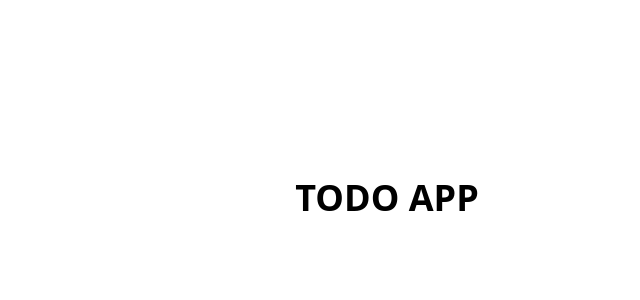
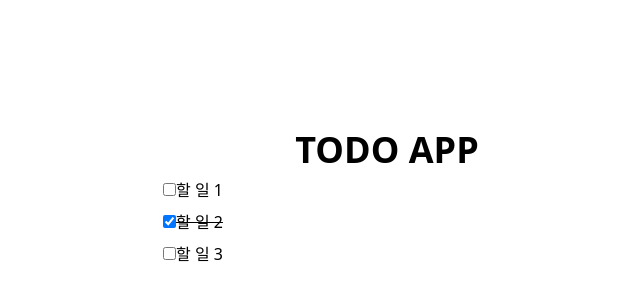
Before and after one commit to goorm-2nd-team4/todo-fe, a React (Vite) app: page / in a window 1280 px wide. Shown: the part 202-502 px from the top of the page, without its empty margins (253-893 px from the left). Built offline with nearby package versions, Linux system fonts and the light colour scheme.

Commit message:
[CHORE] 더미 데이터 추가 및 App.tsx에서 TodoCard 렌더링 연결

```diff
--- a/src/App.tsx
+++ b/src/App.tsx
@@ -1,7 +1,39 @@
+import { useState } from 'react';
+import { TodoCard } from './components/TodoCard';
+import { DUMMY_TODOS } from './mocks/todos';
+import type { Todo } from './types/todo';
+
 function App() {
+  const [todos, setTodos] = useState<Todo[]>(DUMMY_TODOS);
+
+  const handleToggle = (id: string) => {
+    setTodos((prev) =>
+      prev.map((todo) => (todo.id === id ? { ...todo, completed: !todo.completed } : todo)),
+    );
+  };
+
+  const handleEdit = (id: string, newTitle: string) => {
+    setTodos((prev) => prev.map((todo) => (todo.id === id ? { ...todo, title: newTitle } : todo)));
+  };
+
+  const handleDelete = (id: string) => {
+    setTodos((prev) => prev.filter((todo) => todo.id !== id));
+  };
+
   return (
     <div className="min-h-screen flex items-center justify-center">
-      <h1 className="text-4xl font-bold">TODO APP</h1>
+      <div className="w-full max-w-md flex flex-col gap-2">
+        <h1 className="text-4xl font-bold text-center">TODO APP</h1>
+        {todos.map((todo) => (
+          <TodoCard
+            key={todo.id}
+            todo={todo}
+            onToggle={handleToggle}
+            onEdit={handleEdit}
+            onDelete={handleDelete}
+          />
+        ))}
+      </div>
     </div>
   );
 }
--- /dev/null
+++ b/src/mocks/todos.ts
@@ -0,0 +1,7 @@
+import type { Todo } from '../types/todo';
+
+export const DUMMY_TODOS: Todo[] = [
+  { id: '1', title: '할 일 1', completed: false },
+  { id: '2', title: '할 일 2', completed: true },
+  { id: '3', title: '할 일 3', completed: false },
+];
```
